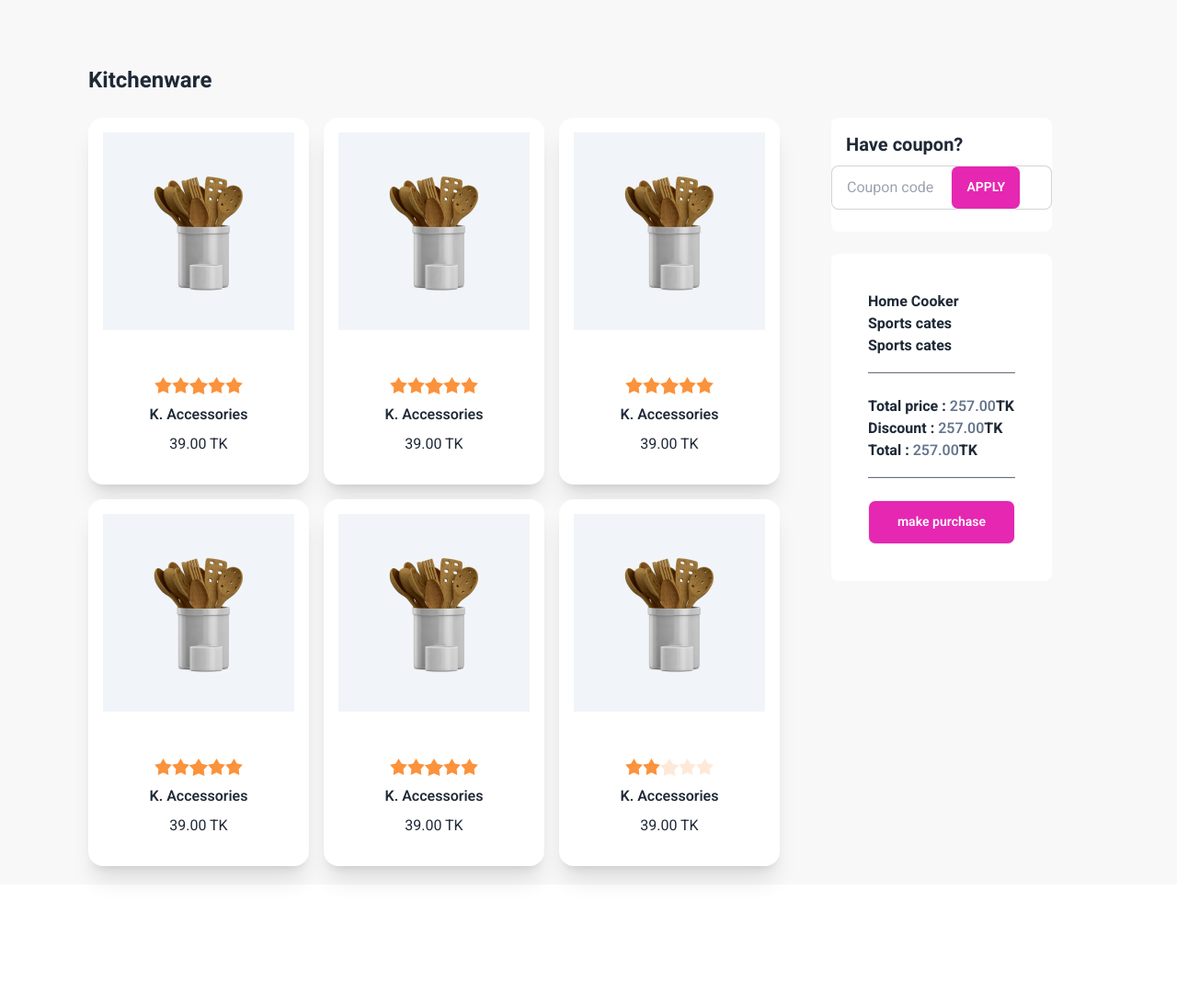
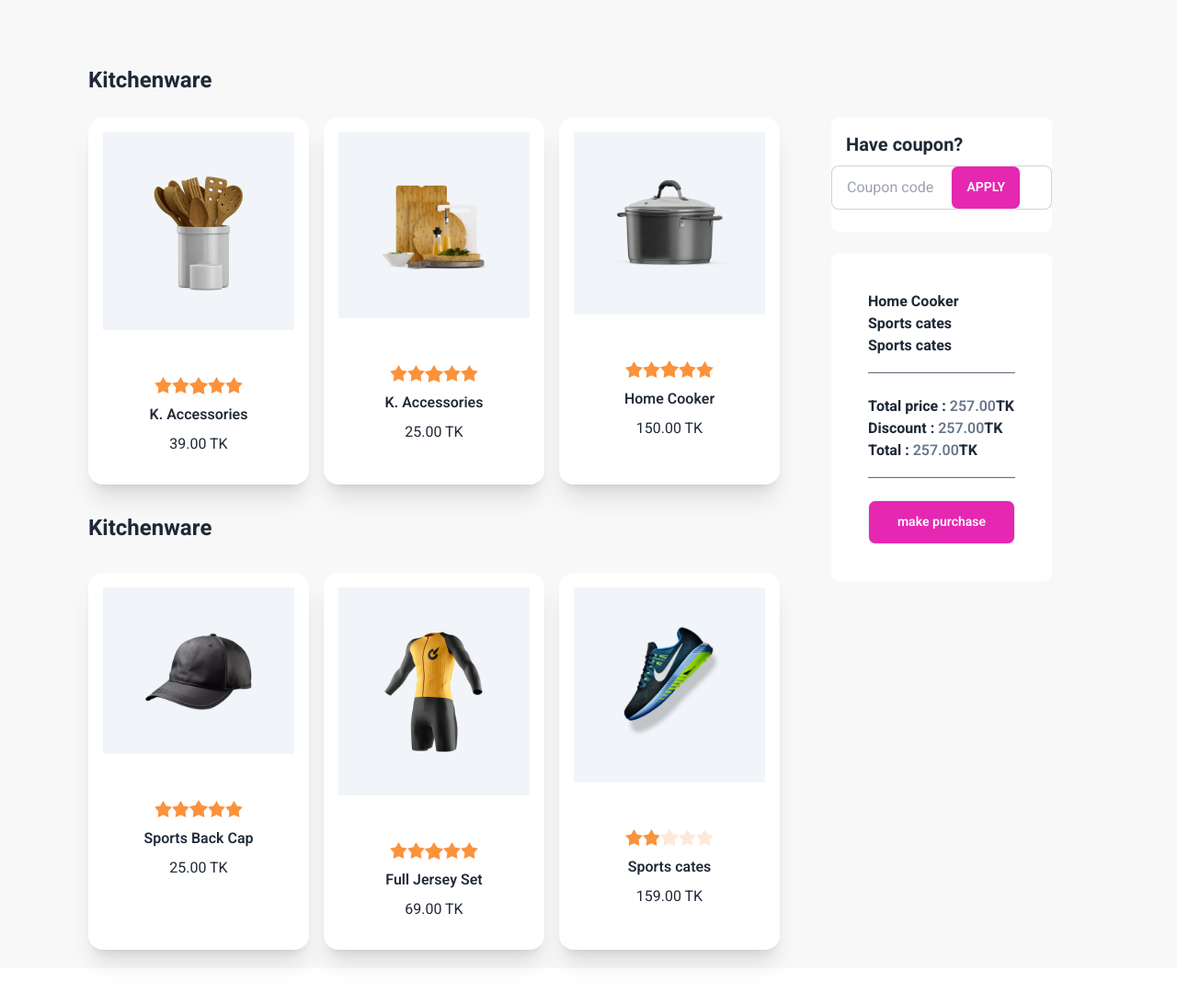
Before and after one commit to SharminMily/summer-sale, a plain HTML site: page index.html in a window 1280 px wide. Shown: the part 820-1912 px from the top of the page at 92% size. Before the commit the page ends 1822 px from the top, so only its background shows below. Drawn offline with nearby package versions, Linux system fonts and the light colour scheme.

```diff
--- a/index.html
+++ b/index.html
@@ -48,9 +48,11 @@
 
             <div class="flex gap-4 flex-wrap">
                     <!-- card start -->
-                <div class="flex-1 w-64 grid lg:grid-cols-3 gap-4 md:grid-cols-2 grid-cols-1">
-                    <!-- card- one -->
-                    <div class="card bg-base-100 shadow-xl ">
+                <div class="flex-1 w-64 ">
+                    <div class="grid lg:grid-cols-3 gap-4 md:grid-cols-2 grid-cols-1">
+                    <!-- Kitchenware -->
+                      <!-- card- one -->
+                     <div class="card bg-base-100 shadow-xl ">
                         <div class="bg-slate-100 m-4">
                             <figure class="p-10 ">
                                 <img src="images/prod1.png" alt="Shoes" class="rounded-xl " />
@@ -72,7 +74,7 @@
                     <div class="card bg-base-100 shadow-xl ">
                         <div class="bg-slate-100 m-4">
                             <figure class="p-10 ">
-                                <img src="images/prod1.png" alt="Shoes" class="rounded-xl " />
+                                <img src="images/prod2.png" alt="Shoes" class="rounded-xl " />
                             </figure>
                         </div>
                         <div class="card-body items-center text-center">
@@ -84,14 +86,14 @@
                                 <input type="radio" name="rating-2" class="mask mask-star-2 bg-orange-400" />
                             </div>
                             <h2 class="card-title text-base font-semibold">K. Accessories</h2>
-                            <p><span>39.00</span> TK</p>
+                            <p><span>25.00</span> TK</p>
                         </div>
                     </div>
                     <!-- card - three -->
                     <div class="card bg-base-100 shadow-xl ">
                         <div class="bg-slate-100 m-4">
                             <figure class="p-10 ">
-                                <img src="images/prod1.png" alt="Shoes" class="rounded-xl " />
+                                <img src="images/prod3.png" alt="Shoes" class="rounded-xl " />
                             </figure>
                         </div>
                         <div class="card-body items-center text-center">
@@ -102,14 +104,22 @@
                                 <input type="radio" name="rating-2" class="mask mask-star-2 bg-orange-400" />
                                 <input type="radio" name="rating-2" class="mask mask-star-2 bg-orange-400" />
                             </div>
-                            <h2 class="card-title text-base font-semibold">K. Accessories</h2>
-                            <p><span>39.00</span> TK</p>
+                            <h2 class="card-title text-base font-semibold">Home Cooker</h2>
+                            <p><span>150.00</span> TK</p>
                         </div>
                     </div>
-                    <div class="card bg-base-100 shadow-xl ">
+
+                    </div>
+
+                    <h1 class="text-2xl font-bold mt-8 mb-8">Kitchenware</h1>
+
+                    <div class="grid lg:grid-cols-3 gap-4 md:grid-cols-2 grid-cols-1">
+                    <!-- Sportswear -->
+                     <!-- four -->
+                     <div class="card bg-base-100 shadow-xl ">
                         <div class="bg-slate-100 m-4">
                             <figure class="p-10 ">
-                                <img src="images/prod1.png" alt="Shoes" class="rounded-xl " />
+                                <img src="images/prod4.png" alt="Shoes" class="rounded-xl " />
                             </figure>
                         </div>
                         <div class="card-body items-center text-center">
@@ -120,15 +130,15 @@
                                 <input type="radio" name="rating-2" class="mask mask-star-2 bg-orange-400" />
                                 <input type="radio" name="rating-2" class="mask mask-star-2 bg-orange-400" />
                             </div>
-                            <h2 class="card-title text-base font-semibold">K. Accessories</h2>
-                            <p><span>39.00</span> TK</p>
+                            <h2 class="card-title text-base font-semibold">Sports Back Cap</h2>
+                            <p><span>25.00</span> TK</p>
                         </div>
                     </div>
-                    <!-- card - four -->
+                    <!-- card - five -->
                     <div class="card bg-base-100 shadow-xl ">
                         <div class="bg-slate-100 m-4">
                             <figure class="p-10 ">
-                                <img src="images/prod1.png" alt="Shoes" class="rounded-xl " />
+                                <img src="images/prod5.png" alt="Shoes" class="rounded-xl " />
                             </figure>
                         </div>
                         <div class="card-body items-center text-center">
@@ -139,15 +149,15 @@
                                 <input type="radio" name="rating-2" class="mask mask-star-2 bg-orange-400" />
                                 <input type="radio" name="rating-2" class="mask mask-star-2 bg-orange-400" />
                             </div>
-                            <h2 class="card-title text-base font-semibold">K. Accessories</h2>
-                            <p><span>39.00</span> TK</p>
+                            <h2 class="card-title text-base font-semibold">Full Jersey Set</h2>
+                            <p><span>69.00</span> TK</p>
                         </div>
                     </div>
-                    <!-- card - five -->
+                    <!-- card - six -->
                     <div class="card bg-base-100 shadow-xl ">
                         <div class="bg-slate-100 m-4">
                             <figure class="p-10 ">
-                                <img src="images/prod1.png" alt="Shoes" class="rounded-xl " />
+                                <img src="images/prod6.png" alt="Shoes" class="rounded-xl " />
                             </figure>
                         </div>
                         <div class="card-body items-center text-center">
@@ -158,10 +168,14 @@
                                 <input type="radio" name="rating-2" class="mask mask-star-2 bg-orange-400" />
                                 <input type="radio" name="rating-2" class="mask mask-star-2 bg-orange-400" />
                             </div>
-                            <h2 class="card-title text-base font-semibold">K. Accessories</h2>
-                            <p><span>39.00</span> TK</p>
+                            <h2 class="card-title text-base font-semibold">Sports cates</h2>
+                            <p><span>159.00</span> TK</p>
                         </div>
                     </div>
+
+                    </div>
+
+
 
                 </div>
                  <!-- card end -->
```
